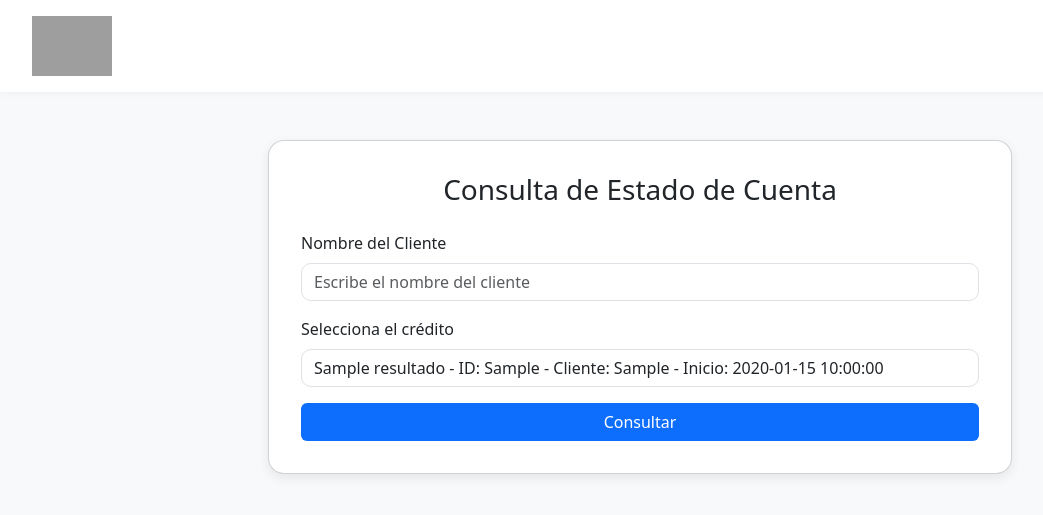
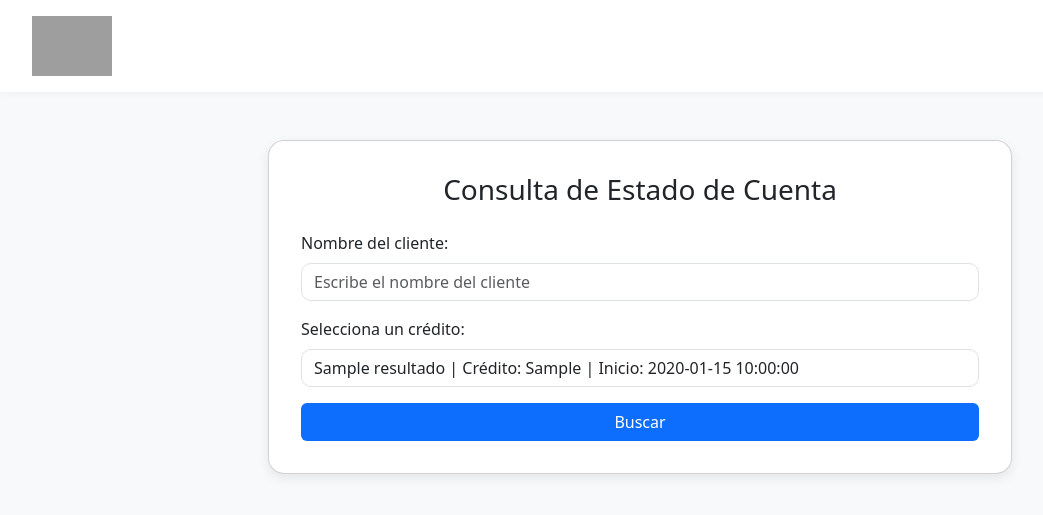
Before and after one commit to JONMAXI/sitio-web-estado-cuenta, a Flask app: template templates/index.html in a window 1280 px wide. Shown: the top 515 px of the page, without its empty margins (0-1043 px from the left). Run offline with Flask 3, Linux system fonts and the light colour scheme; the template is opened without the code that fills it: most values are stand-ins (such as "Sample title", 1, 10 or a date in 2020); grey boxes are pictures that could not be loaded.

```diff
--- a/templates/index.html
+++ b/templates/index.html
@@ -5,12 +5,9 @@
     <title>Consulta de Estado de Cuenta</title>
     <link href="https://cdn.jsdelivr.net/npm/bootstrap@5.3.3/dist/css/bootstrap.min.css" rel="stylesheet">
     <style>
-        /* Fondo general */
         body {
             background-color: #f8f9fa;
         }
-
-        /* Cabecera */
         .logo {
             max-height: 60px;
         }
@@ -23,21 +20,15 @@
             border-radius: 20px;
             font-weight: 500;
         }
-
-        /* Tarjeta formulario */
         .card {
             border-radius: 16px;
             box-shadow: 0 4px 12px rgba(0,0,0,0.08);
             padding: 2rem;
             background: #fff;
         }
-
-        /* Inputs */
         .form-control {
             border-radius: 10px;
         }
-
-        /* Botón */
         .btn-custom {
             background-color: #0d6efd;
             color: white;
@@ -45,11 +36,6 @@
         }
         .btn-custom:hover {
             background-color: #084298;
-        }
-
-        h3.section-title {
-            margin-top: 2rem;
-            color: #495057;
         }
     </style>
 </head>
@@ -76,45 +62,47 @@
     <div class="col-md-8">
         <div class="card">
             <h3 class="text-center mb-4">Consulta de Estado de Cuenta</h3>
+
             {% if error %}
                 <div class="alert alert-danger">{{ error }}</div>
             {% endif %}
-            <form method="post">
+
+            <form method="POST">
                 <!-- Nombre del cliente -->
                 <div class="mb-3">
-                    <label for="nombre" class="form-label">Nombre del Cliente</label>
-                    <input type="text" class="form-control" id="nombre" name="nombre" value="{{ request.form.nombre or '' }}" placeholder="Escribe el nombre del cliente">
+                    <label for="nombre" class="form-label">Nombre del cliente:</label>
+                    <input type="text" class="form-control" name="nombre" id="nombre" value="{{ request.form.nombre or '' }}" placeholder="Escribe el nombre del cliente">
                 </div>
 
-                <!-- Dropdown dinámico de créditos -->
+                <!-- Si hay resultados, mostrar dropdown -->
                 {% if resultados %}
                 <div class="mb-3">
-                    <label class="form-label">Selecciona el crédito</label>
+                    <label class="form-label">Selecciona un crédito:</label>
                     <select class="form-control" name="idCredito" required>
                         {% for r in resultados %}
                         <option value="{{ r.id_credito }}">
-                            {{ r.Nombre_cliente }} - ID: {{ r.id_credito }} - Cliente: {{ r.id_cliente }} - Inicio: {{ r.Fecha_inicio }}
+                            {{ r.Nombre_cliente }} | Crédito: {{ r.id_credito }} | Inicio: {{ r.Fecha_inicio }}
                         </option>
                         {% endfor %}
                     </select>
                 </div>
                 {% else %}
-                <!-- Input de ID Crédito directo -->
+                <!-- Input de ID crédito directo -->
                 <div class="mb-3">
-                    <label for="idCredito" class="form-label">ID Crédito</label>
+                    <label for="idCredito" class="form-label">ID de crédito (opcional):</label>
                     <input type="number" class="form-control" id="idCredito" name="idCredito"
-                        min="0" max="999999999" value="{{ request.form.idCredito or '' }}"
+                        value="{{ request.form.idCredito or '' }}"
                         oninput="this.value = this.value.replace(/[^0-9]/g, '')">
                 </div>
                 {% endif %}
 
-                <!-- Fecha de Corte oculta -->
-                <div class="mb-3" style="display: none;">
-                    <label for="fechaCorte" class="form-label">Fecha de Corte</label>
-                    <input type="date" class="form-control" id="fechaCorte" name="fechaCorte" required value="{{ fecha_actual_iso }}">
+                <!-- Fecha de corte oculta -->
+                <div class="mb-3" style="display:none;">
+                    <label for="fechaCorte" class="form-label">Fecha de corte</label>
+                    <input type="date" class="form-control" id="fechaCorte" name="fechaCorte" value="{{ fecha_actual_iso }}">
                 </div>
 
-                <button type="submit" class="btn btn-custom w-100">Consultar</button>
+                <button type="submit" class="btn btn-custom w-100">Buscar</button>
             </form>
         </div>
     </div>
@@ -126,8 +114,8 @@
     const yyyy = today.getFullYear();
     const mm = String(today.getMonth() + 1).padStart(2, '0');
     const dd = String(today.getDate()).padStart(2, '0');
-    const formattedToday = `${yyyy}-${mm}-${dd}`;
-    document.getElementById('fechaCorte').value = formattedToday;
+    document.getElementById('fechaCorte').value = `${yyyy}-${mm}-${dd}`;
 </script>
+
 </body>
 </html>
```
Lines whose indentation alone changed are shown as unchanged.
